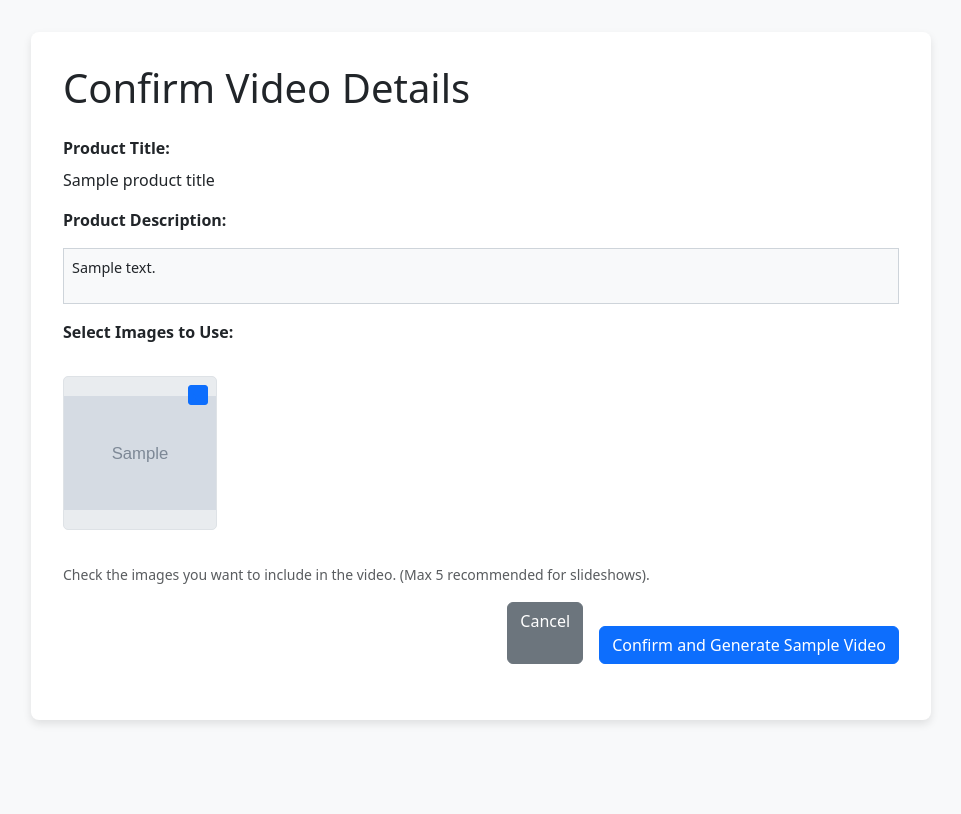
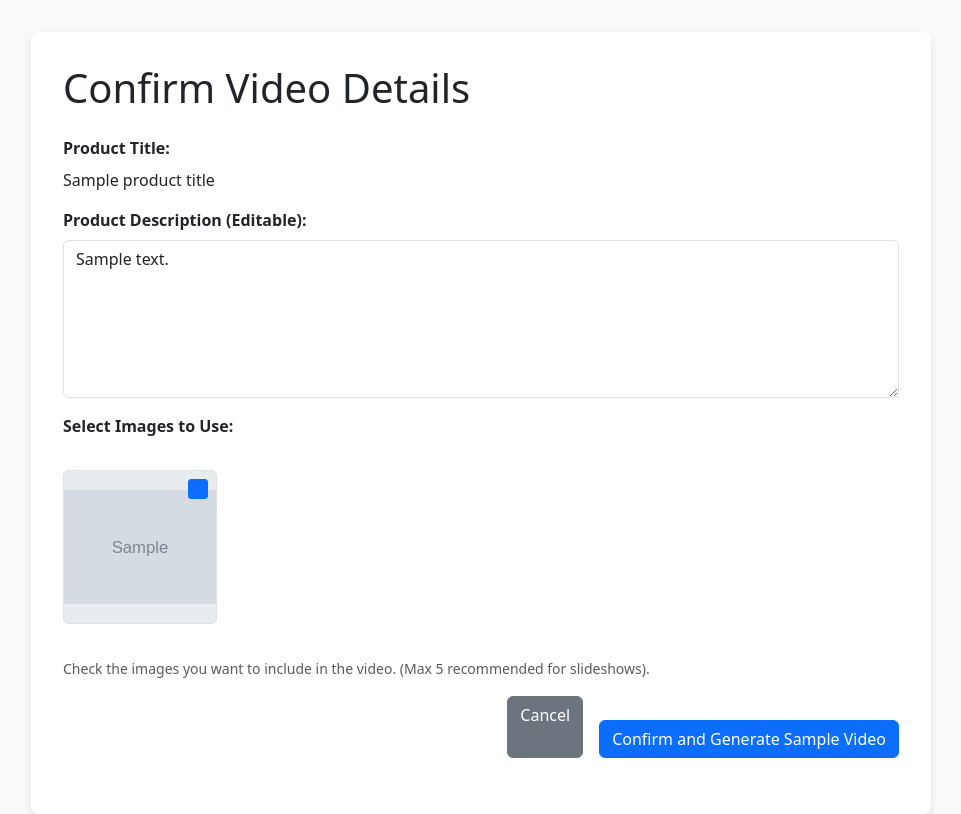
Before and after one commit to luv005/vega-ai-video, a Flask app: template templates/confirm.html in a window 1280 px wide. Shown: the whole page, without its empty margins (159-1120 px from the left). Before the commit the page ends 724 px from the top, so only its background shows below. Run offline with Flask 2, Linux system fonts and the light colour scheme; the template is opened without the code that fills it: most values are stand-ins (such as "Sample title", 1, 10 or a date in 2020); grey boxes marked "Sample" are stand-in pictures; some libraries are stand-ins or nearby versions.

Commit message:
make product description editable

```diff
--- a/app.py
+++ b/app.py
@@ -1052,30 +1052,37 @@ def create_video_route():
 
     if not confirm_data:
         print("Error: Session data missing.")
-        # Return JSON error
         return jsonify({'success': False, 'error': 'Session expired or data missing. Please start over.'}), 400
 
-    # --- Retrieve selected images from the POST request body (sent as JSON) ---
+    # --- Retrieve selected images AND EDITED description from the POST request body (sent as JSON) ---
     try:
         request_data = request.get_json()
         if not request_data:
             raise ValueError("Missing JSON data in request")
         selected_relative_paths = request_data.get('selected_images', [])
+        # *** Get the edited description from the JSON payload ***
+        edited_product_description = request_data.get('product_description', None) # Get edited description
         if not isinstance(selected_relative_paths, list):
              raise ValueError("selected_images should be a list")
+        if edited_product_description is None: # Check if description was sent
+             print("Warning: Edited product description not found in request JSON. Using original from session.")
     except Exception as e:
         print(f"Error parsing request JSON: {e}")
         return jsonify({'success': False, 'error': f'Invalid request format: {e}'}), 400
 
 
-    # --- Get data stored in session ---
+    # --- Get data stored in session (as fallback or for other fields) ---
     product_title = confirm_data.get('product_title', 'Product')
-    product_description = confirm_data.get('product_description', '')
+    # *** Use the EDITED description if provided, otherwise fallback to session ***
+    product_description = edited_product_description if edited_product_description is not None else confirm_data.get('product_description', '')
     video_type = confirm_data.get('video_type', 'product')
     uploaded_avatar_relative_path = confirm_data.get('uploaded_avatar_relative_path')
 
+    # *** Log which description is being used ***
     print(f"Retrieved from session: Title='{product_title}', VideoType='{video_type}', Avatar='{uploaded_avatar_relative_path}'")
     print(f"Selected image relative paths from JSON request: {selected_relative_paths}")
+    print(f"Using Product Description for generation: {'(Edited from Request)' if edited_product_description is not None else '(Original from Session)'}")
+    # print(f"Description content: {product_description[:100]}...") # Optional: log start of description
 
     # --- Map selected relative paths back to absolute paths ---
     selected_absolute_paths = []
@@ -1095,7 +1102,7 @@ def create_video_route():
     generated_audio_path = None
     temp_did_video_path = None
     downloaded_overlay_image_path = None
-    uploaded_avatar_absolute_path = None # Keep track for cleanup
+    uploaded_avatar_absolute_path = None
 
     # Determine avatar source URL for D-ID
     avatar_source_url = DEFAULT_AVATAR_URL
@@ -1120,6 +1127,7 @@ def create_video_route():
             downloaded_overlay_image_path = overlay_image_path_absolute
 
             print("Generating marketing script...")
+            # Uses the potentially edited description
             script = generate_marketing_script(product_title, product_description)
             if script.startswith("Error:"): error_message = f"Script generation failed: {script}"
 
@@ -1163,6 +1171,7 @@ def create_video_route():
 
             if not error_message:
                 print("Generating script for voiceover...")
+                 # Uses the potentially edited description
                 script = generate_marketing_script(product_title, product_description)
                 if script.startswith("Error:"): error_message = f"Script generation failed: {script}"
 
--- a/templates/confirm.html
+++ b/templates/confirm.html
@@ -101,6 +101,10 @@
         #errorMessage {
             display: none; /* Hidden by default */
         }
+        textarea.form-control {
+            min-height: 150px; /* Give textarea a decent height */
+            resize: vertical; /* Allow vertical resizing */
+        }
     </style>
 </head>
 <body>
@@ -134,9 +138,9 @@
             </div>
 
             <div class="mb-3">
-                <label class="form-label"><strong>Product Description:</strong></label>
-                <div class="description-box">
-                    <p>{{ product_description }}</p>
+                <label class="form-label"><strong>Product Description (Editable):</strong></label>
+                <div class="mb-3">
+                    <textarea id="product-description" name="product_description" class="form-control" rows="6">{{ product_description }}</textarea>
                 </div>
             </div>
 
@@ -156,6 +160,9 @@
                     <p class="text-muted">No product images were found or downloaded.</p>
                 {% endif %}
             </div>
+
+            <!-- Hidden input to carry video type -->
+            <input type="hidden" name="video_type" value="{{ video_type }}">
 
             <!-- Buttons Area -->
             <div id="buttonsArea" class="d-grid gap-2 d-md-flex justify-content-md-end">
@@ -191,6 +198,8 @@
         const errorMessageDiv = document.getElementById('errorMessage');
         const errorMessageText = document.getElementById('errorMessageText');
         const confirmButton = document.getElementById('confirmButton');
+        // *** Get the description textarea ***
+        const descriptionTextarea = document.getElementById('product-description');
 
         form.addEventListener('submit', async function(event) {
             event.preventDefault(); // Prevent default form submission
@@ -211,6 +220,9 @@
                 selectedImages.push(checkbox.value);
             });
 
+            // *** Get the EDITED description from the textarea ***
+            const editedDescription = descriptionTextarea.value;
+
             console.log('Selected images for submission:', selectedImages);
 
             try {
@@ -221,7 +233,10 @@
                         'Accept': 'application/json'
                         // Add CSRF token header if you implement CSRF protection
                     },
-                    body: JSON.stringify({ selected_images: selectedImages })
+                    body: JSON.stringify({
+                        selected_images: selectedImages,
+                        product_description: editedDescription
+                    })
                 });
 
                 // Hide loading indicator regardless of outcome
@@ -242,6 +257,13 @@
                     successMsg.className = 'text-success mt-2';
                     successMsg.textContent = 'Video generated successfully!';
                     videoResultDiv.appendChild(successMsg);
+                    // Optionally add a download button
+                    const downloadBtn = document.createElement('a');
+                    downloadBtn.href = result.video_url;
+                    downloadBtn.textContent = 'Download Video';
+                    downloadBtn.className = 'btn btn-success mt-2';
+                    downloadBtn.download = ''; // Suggests browser should download
+                    videoResultDiv.appendChild(downloadBtn);
 
                 } else {
                     // Error occurred
```
